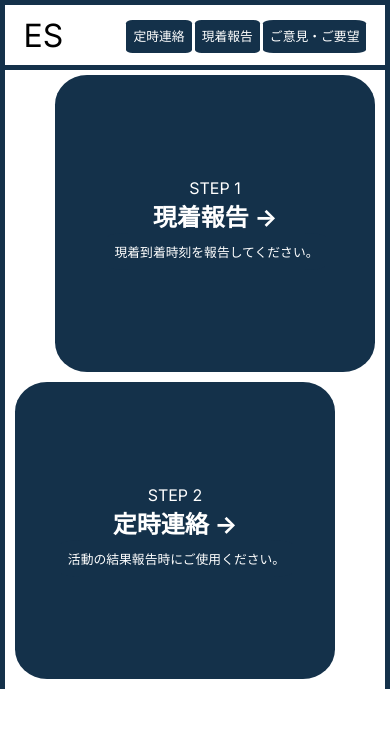
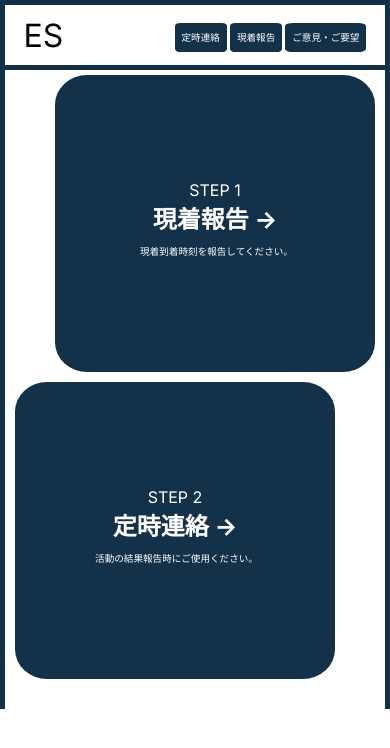
Before and after one commit to hoshimotoyasunori/report, a Next.js app: page / in a window 390 px wide. Shown: the top 748 px of the page. Built offline with nearby package versions, Linux system fonts and the light colour scheme.

Commit message:
fase2-30

```diff
--- a/app/globals.css
+++ b/app/globals.css
@@ -95,7 +95,7 @@ main {
   /* height: calc(100vh - 65px); */
   position: fixed;
   margin-top: 65px;
-  margin-bottom: 20px;
+  padding-bottom: 20px;
   /* left: 0; */
   width: 100%;
   /* height: calc(100vh - 100px); */
@@ -112,7 +112,7 @@ main {
     /* height: calc(100vh - 65px); */
     position: fixed;
     margin-top: 65px;
-    margin-bottom: 20px;
+    padding-bottom: 20px;
     /* left: 0; */
     width: 100%;
     /* height: calc(100vh - 100px); */
--- a/app/page.module.css
+++ b/app/page.module.css
@@ -159,7 +159,7 @@
   }
 
   .font {
-    font-size: .8em;
+    font-size: .6em;
   }
 
   .center {
```
